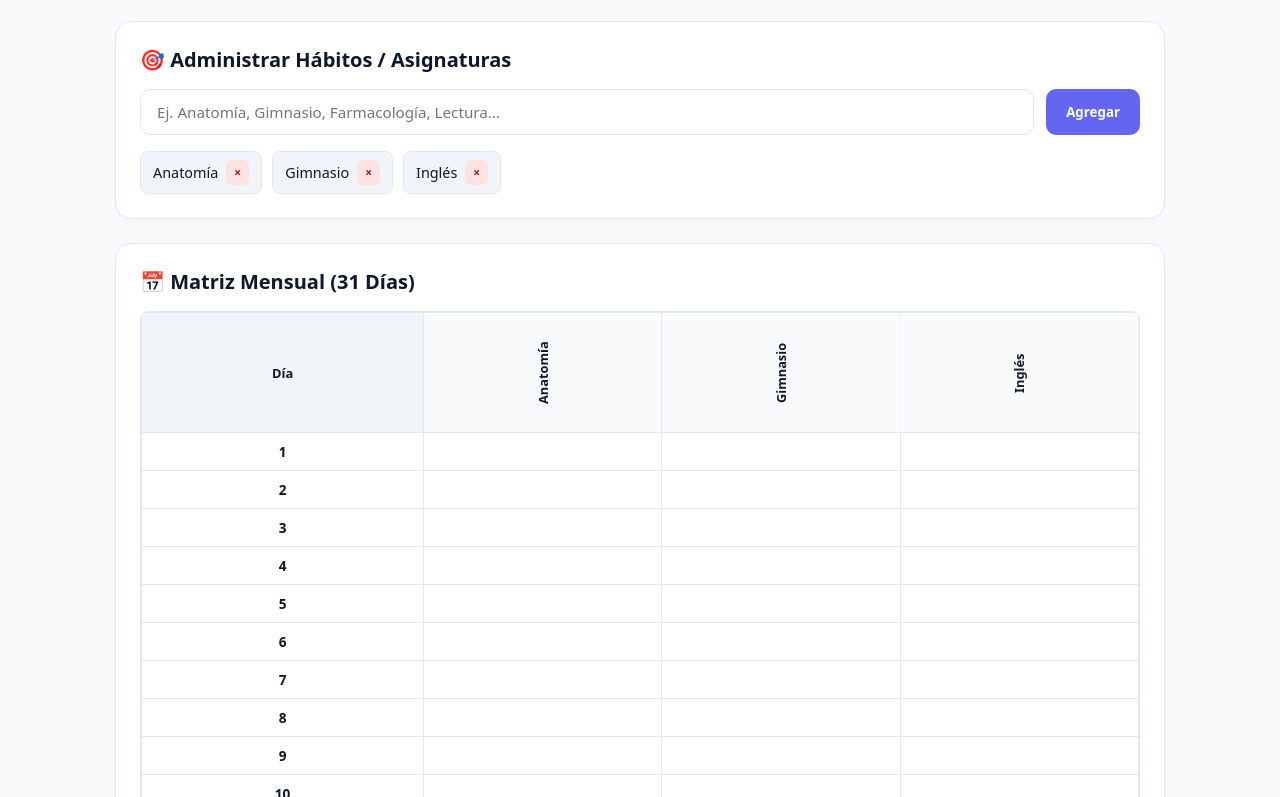
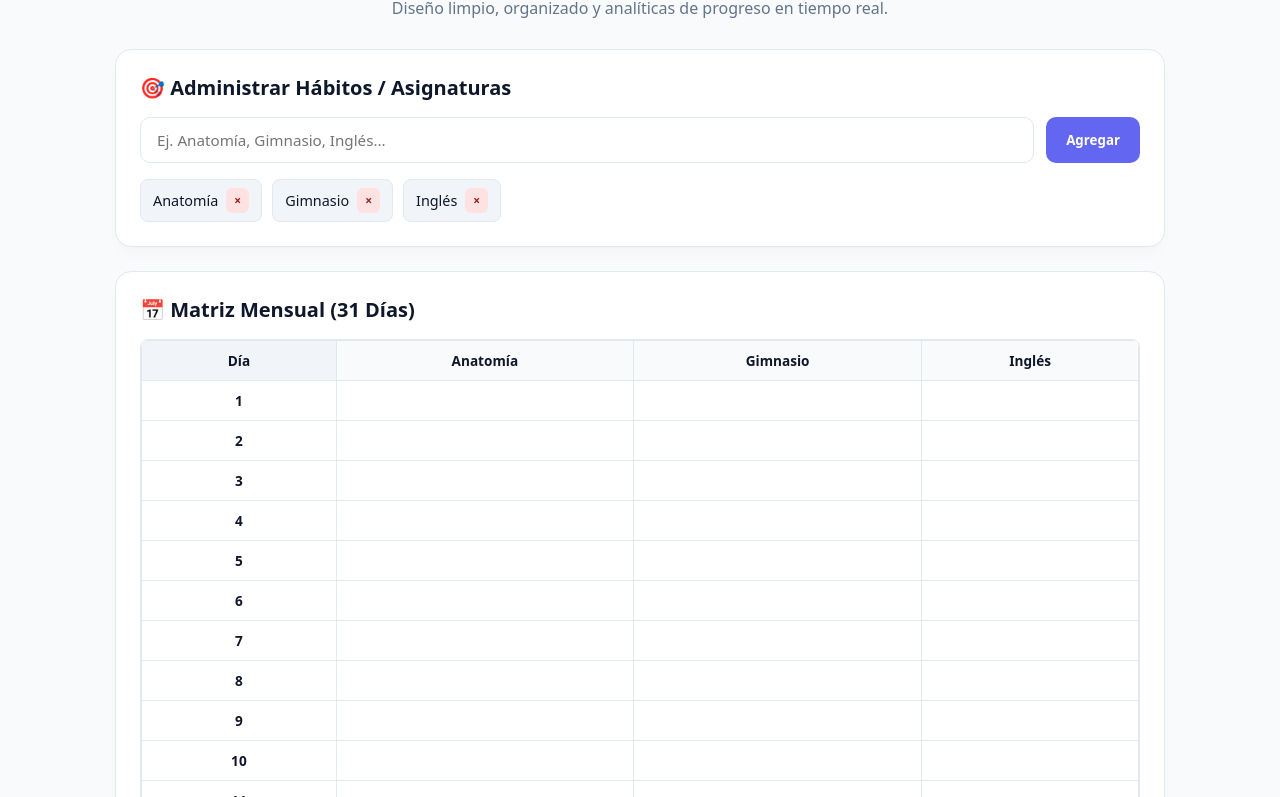
Before and after one commit to emilimoram/an-lisis-de-h-bitos-, a plain HTML site: page index.html in a window 1280 px wide. Shown: the part 82-879 px from the top of the page. Drawn offline with Linux system fonts and the light colour scheme.

Commit message:
Update title and improve habit tracker layout

```diff
--- a/index.html
+++ b/index.html
@@ -3,7 +3,7 @@
 <head>
     <meta charset="UTF-8">
     <meta name="viewport" content="width=device-width, initial-scale=1.0">
-    <title>Analisis de habitos</title>
+    <title>Mi Habit Tracker & Analytics</title>
     <style>
         :root {
             --bg-main: #f8fafc;
@@ -13,8 +13,7 @@
             --border: #e2e8f0;
             --primary: #6366f1;
             --primary-hover: #4f46e5;
-            --success: #0f172a; /* Cuadros rellenados oscuros estilo bullet journal */
-            --accent: #10b981;
+            --success: #0f172a;
         }
 
         * {
@@ -76,6 +75,12 @@
             display: flex;
             gap: 12px;
             margin-bottom: 16px;
+        }
+
+        @media (max-width: 600px) {
+            .habit-form {
+                flex-direction: column;
+            }
         }
 
         input {
@@ -141,7 +146,7 @@
             border: 1px solid var(--border);
         }
 
-        /* Matriz de Habit Tracker */
+        /* Matriz de Habit Tracker Limpia y Horizontal */
         .tracker-container {
             overflow-x: auto;
             border-radius: 8px;
@@ -158,33 +163,27 @@
 
         .tracker-table th, .tracker-table td {
             border: 1px solid var(--border);
-            padding: 6px;
+            padding: 8px;
+            white-space: nowrap;
         }
 
         .tracker-table th {
             background-color: #f8fafc;
             color: var(--text-main);
             font-weight: 600;
-            writing-mode: vertical-lr;
-            transform: rotate(180deg);
-            height: 120px;
-            padding: 12px 4px;
-            vertical-align: middle;
-            font-size: 0.8rem;
+            font-size: 0.85rem;
+            padding: 10px 12px;
         }
 
         .tracker-table th.day-col {
-            writing-mode: horizontal-tb;
-            transform: none;
-            height: auto;
-            width: 45px;
+            width: 60px;
             background-color: #f1f5f9;
         }
 
         .checkbox-cell {
             cursor: pointer;
-            width: 38px;
-            height: 38px;
+            width: 40px;
+            height: 40px;
             transition: background-color 0.15s, transform 0.1s;
         }
 
@@ -255,24 +254,27 @@
 
     <div class="container">
         <header>
-            <h1>Analisis de habitos</h1>
-
+            <h1>✨ Mi Tracker & Analytics</h1>
+            <p>Diseño limpio, organizado y analíticas de progreso en tiempo real.</p>
         </header>
 
+        <!-- Configuración de Hábitos / Asignaturas -->
         <div class="card">
             <h2>🎯 Administrar Hábitos / Asignaturas</h2>
             <div class="habit-form">
-                <input type="text" id="habitInput" placeholder="Ej. Anatomía, Gimnasio, Farmacología, Lectura...">
+                <input type="text" id="habitInput" placeholder="Ej. Anatomía, Gimnasio, Inglés...">
                 <button onclick="addHabit()">Agregar</button>
             </div>
             <div class="habits-tags" id="habitsTagsContainer"></div>
         </div>
 
+        <!-- Matriz Principal -->
         <div class="card">
             <h2>📅 Matriz Mensual (31 Días)</h2>
             <div class="tracker-container" id="trackerTableWrapper"></div>
         </div>
 
+        <!-- Gráfica de Progreso por Asignatura / Hábito -->
         <div class="card">
             <h2>📈 Gráfica y Porcentaje de Progreso</h2>
             <div class="analytics-grid" id="analyticsContainer"></div>
@@ -285,11 +287,11 @@
         });
 
         function getHabits() {
-            return JSON.parse(localStorage.getItem("tracker_habits_v2")) || ["Anatomía", "Gimnasio", "Inglés"];
+            return JSON.parse(localStorage.getItem("tracker_habits_v3")) || ["Anatomía", "Gimnasio", "Inglés"];
         }
 
         function getRecords() {
-            return JSON.parse(localStorage.getItem("tracker_records_v2")) || {};
+            return JSON.parse(localStorage.getItem("tracker_records_v3")) || {};
         }
 
         function addHabit() {
@@ -304,7 +306,7 @@
             }
 
             habits.push(name);
-            localStorage.setItem("tracker_habits_v2", JSON.stringify(habits));
+            localStorage.setItem("tracker_habits_v3", JSON.stringify(habits));
             input.value = "";
             renderApp();
         }
@@ -312,7 +314,7 @@
         function deleteHabit(index) {
             let habits = getHabits();
             habits.splice(index, 1);
-            localStorage.setItem("tracker_habits_v2", JSON.stringify(habits));
+            localStorage.setItem("tracker_habits_v3", JSON.stringify(habits));
             renderApp();
         }
 
@@ -320,7 +322,7 @@
             let records = getRecords();
             const key = `${day}_${habit}`;
             records[key] = !records[key];
-            localStorage.setItem("tracker_records_v2", JSON.stringify(records));
+            localStorage.setItem("tracker_records_v3", JSON.stringify(records));
             renderApp();
         }
 
@@ -390,7 +392,6 @@
             }
 
             habits.forEach(habit => {
-                // Contar cuántos días de 31 se han marcado como cumplidos para este hábito
                 let completedCount = 0;
                 for(let day = 1; day <= 31; day++) {
                     if(records[`${day}_${habit}`]) {
@@ -398,7 +399,6 @@
                     }
                 }
 
-                // Calcular porcentaje basado en los 31 días del mes
                 const percentage = Math.round((completedCount / 31) * 100);
 
                 const statCard = document.createElement("div");
```
